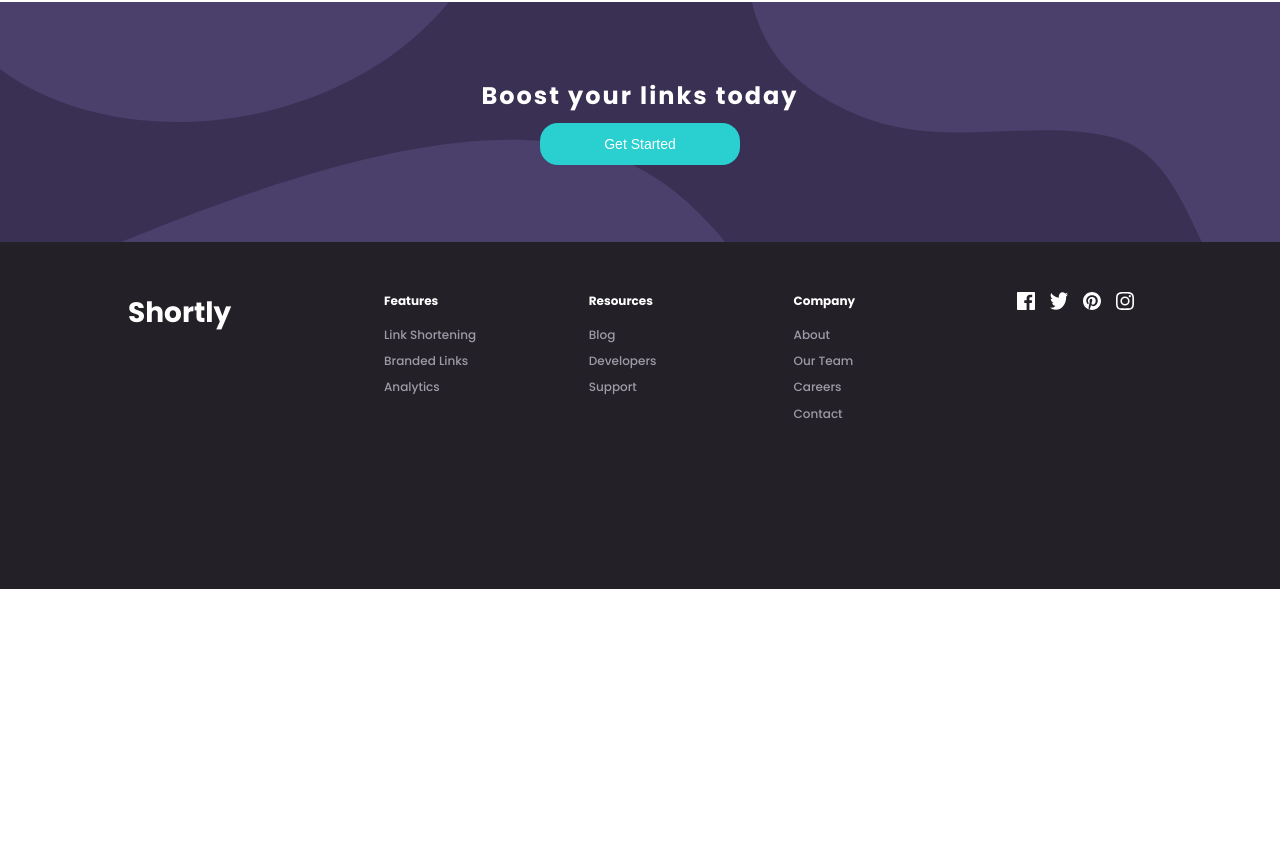
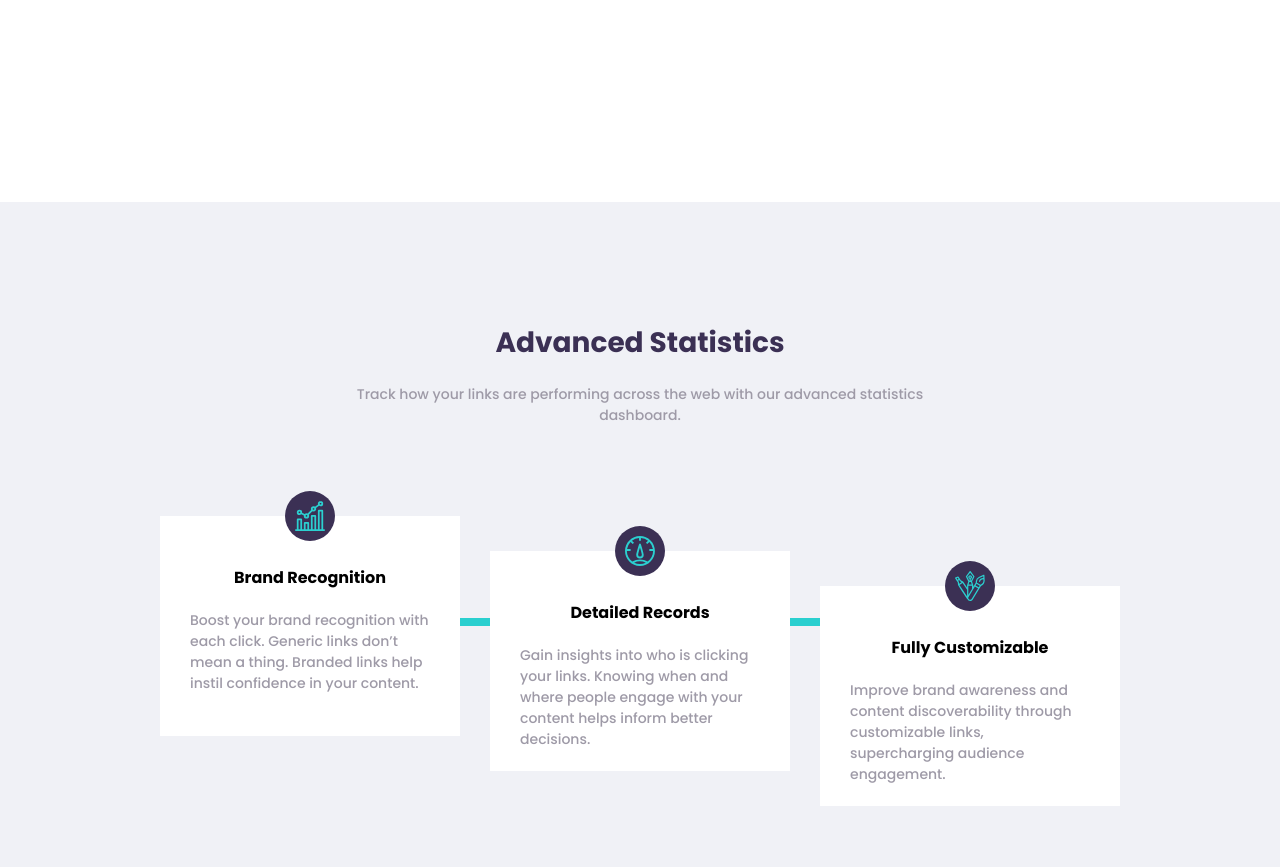
Before and after one commit to Roberto-1998/url-shorting, a React app: page / in a window 1280 px wide. Shown: the part 513-1380 px from the top of the page. Before the commit the page ends 1102 px from the top, so only its background shows below. Built offline with nearby package versions, Linux system fonts and the light colour scheme.

Commit message:
[WIP] advanced component

```diff
--- a/src/App.js
+++ b/src/App.js
@@ -1,4 +1,5 @@
 import React from 'react';
+import Advanced from './components/Advanced/Advanced';
 import Banner from './components/Banner/Banner';
 import Boost from './components/Boost/Boost';
 import Footer from './components/Footer/Footer';
@@ -9,6 +10,7 @@ const App = () => {
     <>
       <Navbar />
       <Banner />
+      <Advanced />
       <Boost />
       <Footer />
     </>
--- /dev/null
+++ b/src/components/Advanced/Advanced..styles.js
@@ -0,0 +1,145 @@
+import styled from 'styled-components';
+
+export const AdvancedBox = styled.section`
+  width: 100%;
+  background-color: #f0f1f6;
+  padding: 100px 0 80px;
+`;
+
+export const AdvancedContent = styled.div`
+  width: 90%;
+  margin: 0 auto;
+
+  h1,
+  p {
+    text-align: center;
+    margin-top: 20px;
+  }
+
+  h1 {
+    color: hsl(257, 27%, 26%);
+    font-size: 20px;
+    font-weight: bold;
+  }
+  p {
+    font-size: 14px;
+    color: hsl(257, 7%, 63%);
+    line-height: 1.5;
+  }
+
+  @media (min-width: 650px) {
+    h1 {
+      font-size: 28px;
+    }
+    p {
+      text-align: left;
+    }
+    & > p {
+      width: 80%;
+      margin: 20px auto;
+      text-align: center;
+    }
+  }
+
+  @media (min-width: 1000px) {
+    & > p {
+      width: 50%;
+    }
+  }
+`;
+
+export const LineBox = styled.div`
+  display: none;
+  position: absolute;
+
+  transform: translateY(-50%);
+  background-color: hsl(180, 66%, 49%);
+  height: 8px;
+  width: 50%;
+  z-index: 1;
+
+  @media (min-width: 1084px) {
+    display: block;
+  }
+`;
+
+export const CardsContainer = styled.div`
+  display: flex;
+  flex-wrap: wrap;
+  justify-content: center;
+  align-items: center;
+  gap: 30px;
+  position: relative;
+
+  @media (min-width: 650px) {
+    justify-content: center;
+    gap: 30px;
+  }
+`;
+
+export const Card = styled.div`
+  background-color: white;
+  z-index: 2;
+  max-width: 330px;
+  height: 220px;
+  :nth-child(2) {
+    margin-top: 60px;
+  }
+  padding-bottom: 30px;
+  margin-top: 40px;
+
+  @media (min-width: 650px) {
+    max-width: 300px;
+    height: 220px;
+
+    &,
+    :nth-child(2) {
+      margin-top: 50px;
+    }
+  }
+
+  @media (min-width: 1084px) {
+    &,
+    :nth-child(2) {
+      margin-top: 0px;
+    }
+
+    :nth-child(3) {
+      margin-top: 70px;
+    }
+
+    :nth-child(4) {
+      margin-top: 140px;
+    }
+  }
+
+  & > div {
+    width: 80%;
+    margin: 0 auto;
+    display: flex;
+    flex-direction: column;
+    justify-content: center;
+    align-items: center;
+    line-height: 1.5;
+    position: relative;
+    padding-top: 50px;
+
+    div {
+      background-color: hsl(257, 27%, 26%);
+
+      display: flex;
+      align-items: center;
+      justify-content: center;
+      width: 50px;
+      height: 50px;
+      position: absolute;
+      top: -25px;
+      border-radius: 50%;
+
+      img {
+        object-fit: contain;
+        width: 30px;
+      }
+    }
+  }
+`;
--- /dev/null
+++ b/src/components/Advanced/Advanced.js
@@ -0,0 +1,74 @@
+import React from 'react';
+import {
+  AdvancedBox,
+  AdvancedContent,
+  CardsContainer,
+  Card,
+  LineBox,
+} from './Advanced..styles';
+import brand from '../../../public/images/icon-brand-recognition.svg';
+
+import records from '../../../public/images/icon-detailed-records.svg';
+
+import customizable from '../../../public/images/icon-fully-customizable.svg';
+
+const Advanced = () => {
+  return (
+    <AdvancedBox>
+      <AdvancedContent>
+        <h1>Advanced Statistics</h1>
+        <p>
+          Track how your links are performing across the web with our advanced
+          statistics dashboard.
+        </p>
+
+        <CardsContainer>
+          <LineBox></LineBox>
+          <Card>
+            <div>
+              <div>
+                <img src={brand} alt='Brand Recognition' />
+              </div>
+              <h4>Brand Recognition</h4>
+              <p>
+                Boost your brand recognition with each click. Generic links
+                don’t mean a thing. Branded links help instil confidence in your
+                content.
+              </p>
+            </div>
+          </Card>
+          <Card>
+            <div>
+              <div>
+                <img src={records} alt='Detailed Records' />
+              </div>
+
+              <h4>Detailed Records</h4>
+              <p>
+                Gain insights into who is clicking your links. Knowing when and
+                where people engage with your content helps inform better
+                decisions.
+              </p>
+            </div>
+          </Card>
+
+          <Card>
+            <div>
+              <div>
+                <img src={customizable} alt='Fully Customizable' />
+              </div>
+
+              <h4>Fully Customizable</h4>
+              <p>
+                Improve brand awareness and content discoverability through
+                customizable links, supercharging audience engagement.
+              </p>
+            </div>
+          </Card>
+        </CardsContainer>
+      </AdvancedContent>
+    </AdvancedBox>
+  );
+};
+
+export default Advanced;
--- a/src/components/Banner/Banner.styles.js
+++ b/src/components/Banner/Banner.styles.js
@@ -8,6 +8,7 @@ export const BannerBox = styled.section`
   padding: 0 20px;
   gap: 10px;
   margin-top: 40px;
+  padding-bottom: 200px;
 
   @media (min-width: 650px) {
     gap: 0;
```
